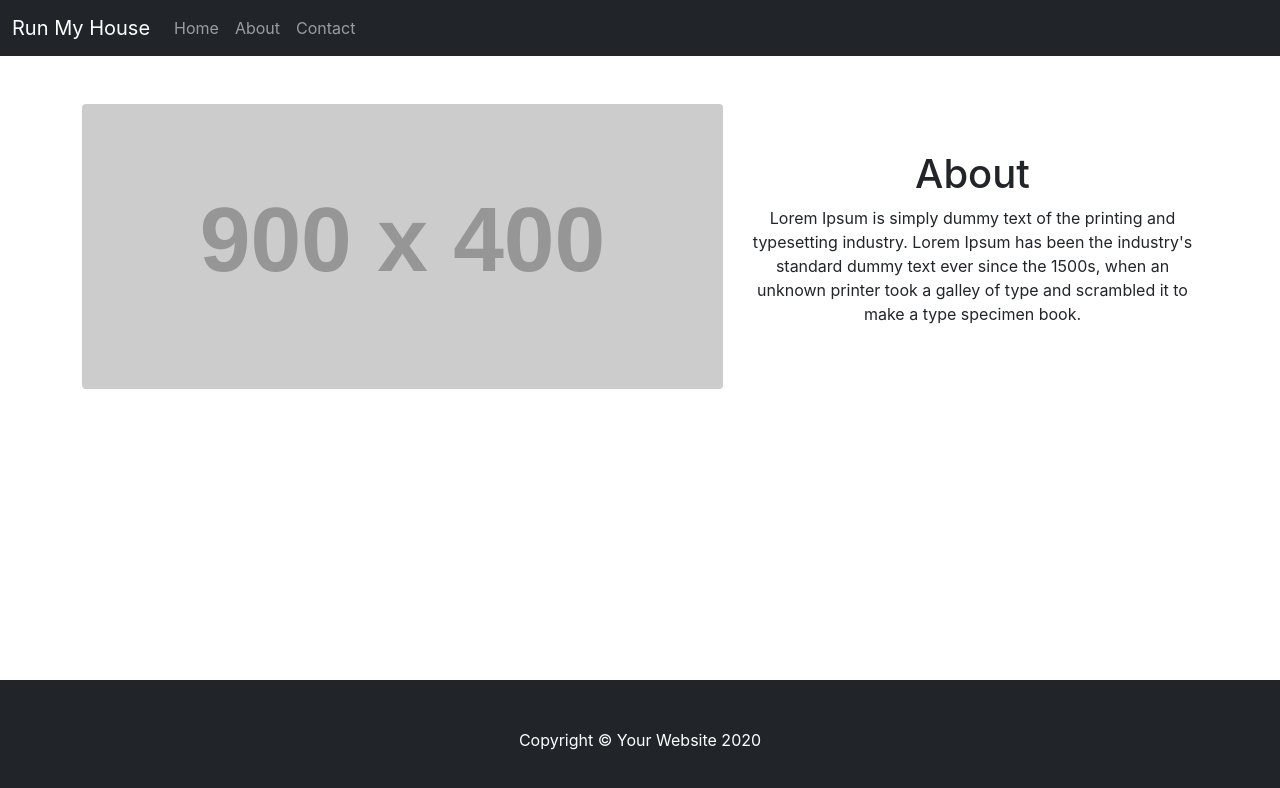
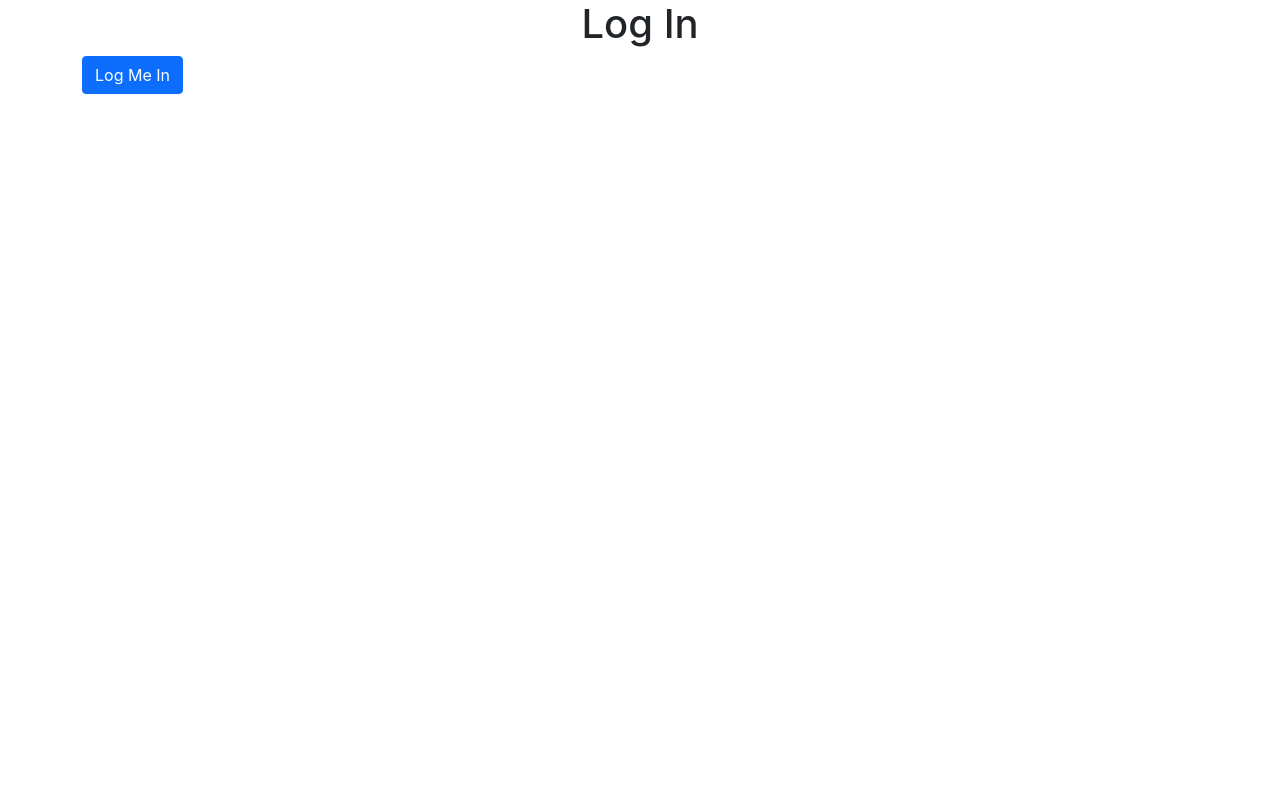
Before and after one commit to CloneJediXI/RunMyHouseClient, a React (Create React App) app in the folder electron-app/: page /about in a window 1280 px wide. Shown: the top 788 px of the page. Built offline with nearby package versions, Linux system fonts and the light colour scheme.

Commit message:
Added example Log in page

```diff
--- a/electron-app/public/index.html
+++ b/electron-app/public/index.html
@@ -10,6 +10,7 @@
       content="Web site created using create-react-app"
     />
     <link href="https://cdn.jsdelivr.net/npm/bootstrap@5.1.2/dist/css/bootstrap.min.css" rel="stylesheet" integrity="sha384-uWxY/CJNBR+1zjPWmfnSnVxwRheevXITnMqoEIeG1LJrdI0GlVs/9cVSyPYXdcSF" crossorigin="anonymous">
+    <script src="https://cdn.jsdelivr.net/npm/bootstrap@5.1.2/dist/js/bootstrap.bundle.min.js" integrity="sha384-kQtW33rZJAHjgefvhyyzcGF3C5TFyBQBA13V1RKPf4uH+bwyzQxZ6CmMZHmNBEfJ" crossorigin="anonymous"></script>
     <link rel="apple-touch-icon" href="%PUBLIC_URL%/logo192.png" />
     <!--
       manifest.json provides metadata used when your web app is installed on a
--- a/electron-app/src/App.js
+++ b/electron-app/src/App.js
@@ -3,13 +3,37 @@ import './App.css';
 
 import React from "react";
 import { BrowserRouter as Router, Route, Switch } from "react-router-dom";
-import { Navigation, Footer, Home, About, Contact } from "./components";
+import { Navigation, Footer, Home, About, Contact, LogIn } from "./components";
 
-function App() {
-  return (
-    <div className="App">
+class App extends React.Component {
+  constructor(props) {
+    super(props);
+
+    this.validate = this.validate.bind(this);
+    this.logOut = this.logOut.bind(this);
+    this.state = {
+      auth: 'false'
+    };
+  }
+  validate() {
+    this.setState({
+      auth: 'true'
+    });
+  }
+  logOut() {
+    this.setState({
+      auth: 'false'
+    });
+  }
+
+  render() {
+    let test = <div className="App"><h1 className="text-center">Oops! Something went wrong!</h1></div>;
+    if (this.state.auth === 'false'){
+      test = <LogIn validate={this.validate}></LogIn>;
+    }else {
+      test = <div className="App">
         <Router>
-        <Navigation />
+          <Navigation logOut={this.logOut}/>
           <Switch>
             <Route path="/" exact component={() => <Home />} />
             <Route path="/about" exact component={() => <About />} />
@@ -17,8 +41,11 @@ function App() {
           </Switch>
           <Footer />
         </Router>
-    </div>
-  );
+      </div>;
+    }
+
+    return (test);
+  }
 }
 
 export default App;
--- /dev/null
+++ b/electron-app/src/components/LogIn.jsx
@@ -0,0 +1,14 @@
+import React from "react";
+
+function LogIn(props) {
+  return (
+    <div className="contact">
+      <div className="container">
+        <h1 className="text-center">Log In</h1>
+        <button className="btn btn-primary" onClick={() => props.validate()}>Log Me In</button>
+      </div>
+    </div>
+  );
+}
+
+export default LogIn;
--- a/electron-app/src/components/Navigation.jsx
+++ b/electron-app/src/components/Navigation.jsx
@@ -17,25 +17,30 @@ function Navigation(props) {
 
             <div className="collapse navbar-collapse" id="navbarNavAltMarkup">
                 <div className="navbar-nav">
-                    <Link class={`nav-link  ${
+                    <Link className={`nav-link  ${
                         props.location.pathname === "/" ? "active" : ""
                         }`} to="/">
                         Home
                     </Link>
-                    <Link class={`nav-link  ${
+                    <Link className={`nav-link  ${
                         props.location.pathname === "/about" ? "about" : ""
                         }`} to="/about">
                         About
                     </Link>
-                    <Link class={`nav-link  ${
+                    <Link className={`nav-link  ${
                         props.location.pathname === "/contact" ? "active" : ""
                         }`} to="/contact">
                         Contact
                     </Link>
+
                 </div>
+            </div>
+            <div className="navbar-nav navbar-right">
+                <button className="btn btn-outline-warning btn-nav ms-auto" onClick={() => props.logOut()}>Log Out</button>
             </div>
 
         </div>
+
       </nav>
     </div>
   );
--- a/electron-app/src/components/index.js
+++ b/electron-app/src/components/index.js
@@ -3,3 +3,4 @@ export { default as Footer } from "./Footer";
 export { default as Home } from "./Home";
 export { default as About } from "./About";
 export { default as Contact } from "./Contact";
+export { default as LogIn } from "./LogIn";
```
Lines whose indentation alone changed are shown as unchanged.
